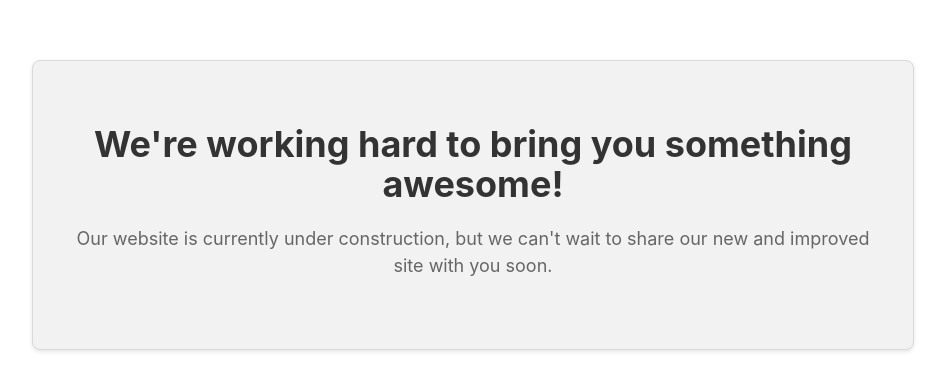
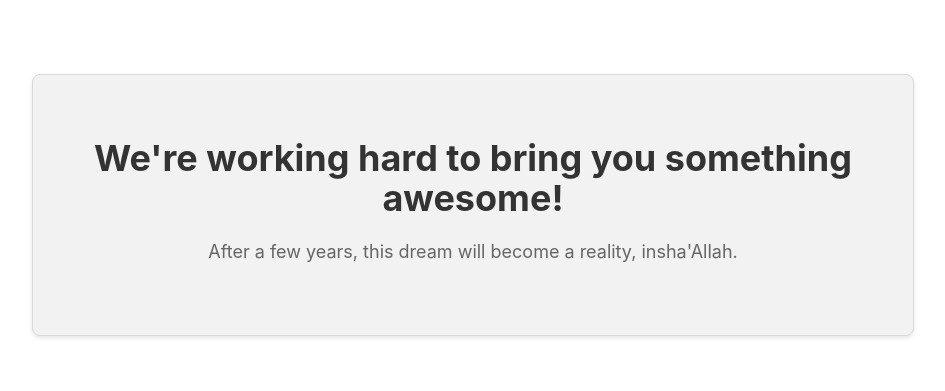
Before and after one commit to Bitwise-Lab/bitwiselab.org, a React (Vite) app: page / in a window 1280 px wide. Shown: the part 195-586 px from the top of the page, without its empty margins (167-1112 px from the left). Built offline with nearby package versions, Linux system fonts and the light colour scheme.

Commit message:
update landing page message

```diff
--- a/src/ConstructionMessage.jsx
+++ b/src/ConstructionMessage.jsx
@@ -5,10 +5,7 @@ const ConstructionMessage = () => {
   return (
     <div className='construction-message'>
       <h1>We're working hard to bring you something awesome!</h1>
-      <p>
-        Our website is currently under construction, but we can't wait to share
-        our new and improved site with you soon.
-      </p>
+      <p>After a few years, this dream will become a reality, insha'Allah.</p>
     </div>
   );
 };
```
